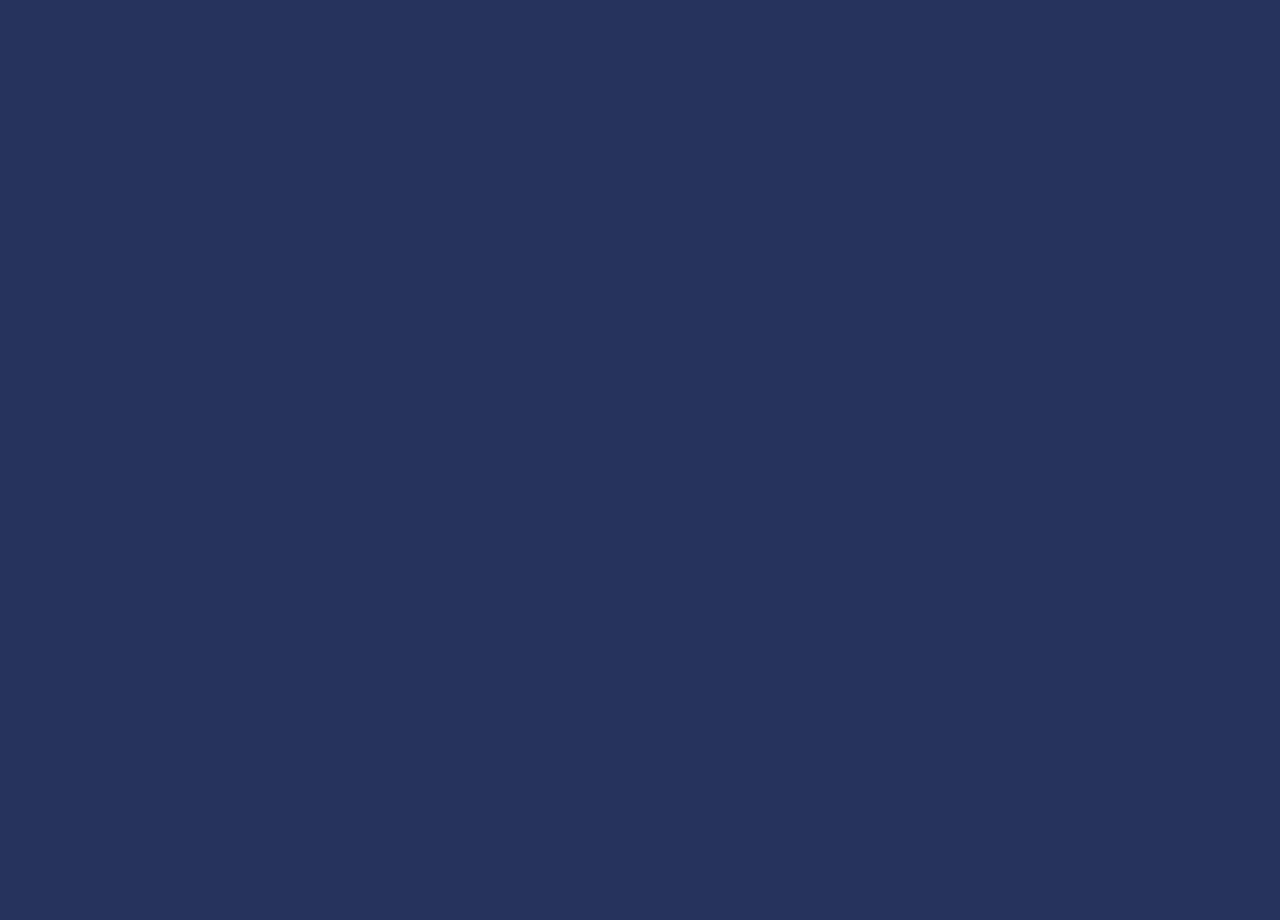
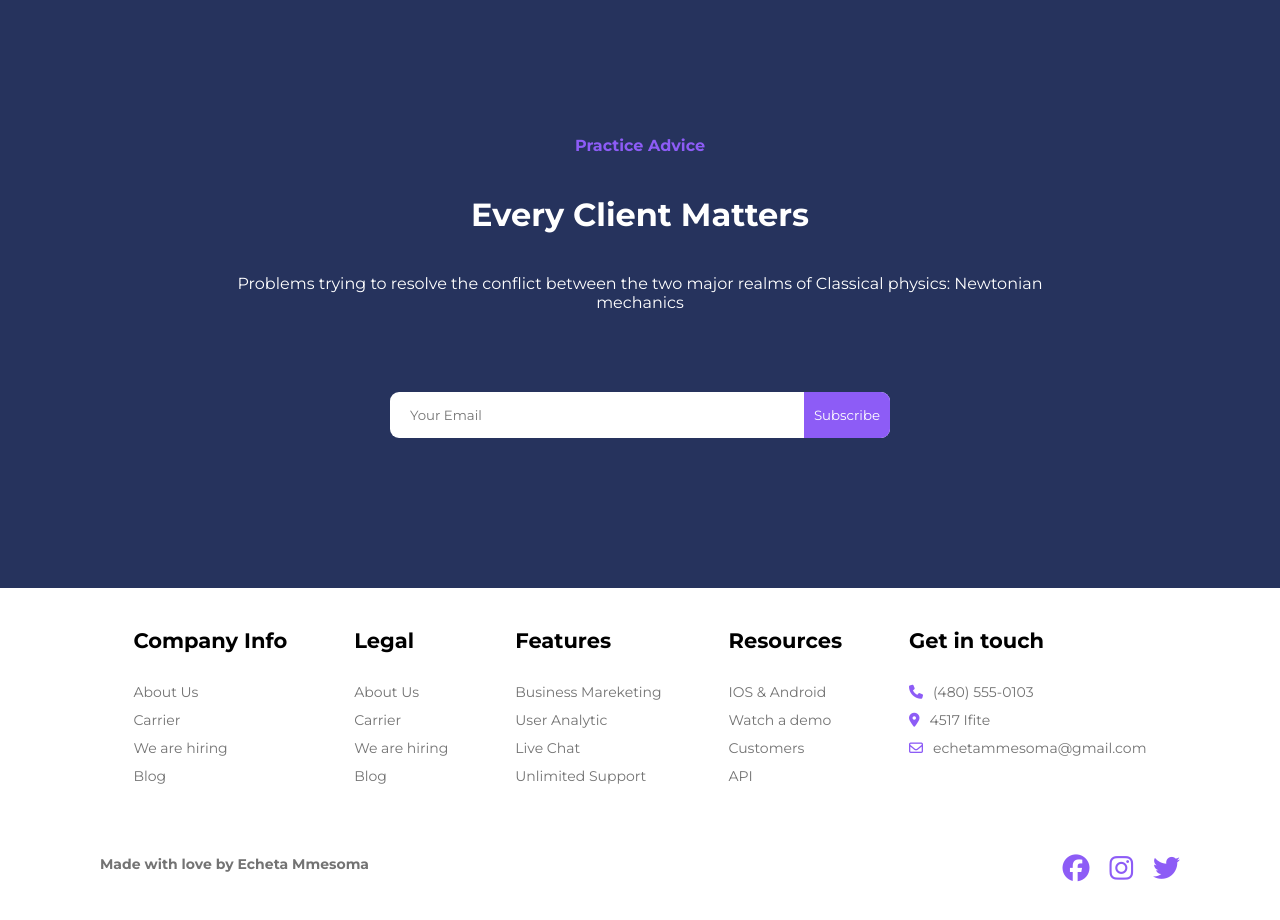
Before and after one commit to SanTeeee/student-website, a React (Create React App) app: page / in a window 1280 px wide. Shown: the part 6400-7320 px from the top of the page. Before the commit the page ends 6301 px from the top, so only its background shows below. Built offline with nearby package versions, Linux system fonts and the light colour scheme.

Commit message:
All I can see is a complete website ;)

```diff
--- a/public/styles.css
+++ b/public/styles.css
@@ -567,6 +567,97 @@ div.money :last-child{
 .anWrap p:last-child{
     font-weight: 700;
 }
+
+.inputHolder{
+    display: flex;
+    justify-content: center;
+    align-items: center;
+    width: 100%;
+
+}
+.inputer{
+    position: relative;
+    align-items: center;
+    justify-content: flex-end;
+    display: flex;
+}
+.inputer input{
+    width: 500px;
+    padding: 15px 0 15px 20px;
+    outline: none;
+    border-radius: 9px;
+    border: none;
+    transition: .2s;
+    font-family: montserrat;
+}
+
+.inputer input:focus{
+    box-shadow: 0 0 10px .5px #8D5CF6;
+    border: none;
+}
+.inputer button{
+    position: absolute;
+    padding: 15px 10px;
+    background-color: #8D5CF6;
+    color: #fff;
+    border: none;
+    outline: none;
+    border-radius: 0 9px 9px 0;
+    font-family: montserrat;
+}
+
+.footerCont{
+    display: flex;
+    justify-content: center;
+    width: 100%;
+    flex-direction: column;
+    background-color: #fff;
+    margin-top: 150px;
+    padding: 40px 100px;
+    gap: 70px ;
+    font-size: 14px;
+}
+
+.footerCont i{
+    color: #8D5CF6;
+}
+
+.footerUpFirstColumn i{
+    margin-right: 10px;
+}
+.footerUp{
+    display: flex;
+    justify-content: space-around;
+}
+.footerUp h2{
+    margin-bottom: 20px;
+}
+.footerUpFirstColumn{
+    display: flex;
+    flex-direction: column;
+    row-gap: 10px;
+}
+
+.footerUpFirstColumn a{
+    color: #737373;
+}
+
+.footerDown{
+    display: flex;
+    justify-content: space-between;
+    color: #737373;
+    width: 100%;
+}
+.footerDown p{
+    font-weight: 700;
+}
+
+.footerIcons{
+    display: flex;
+    gap: 20px;
+    font-size: 27px;
+    color: #8D5CF6;
+}
 @media screen and  (max-width:1200px)  {
     header{
         align-items: flex-start;
@@ -721,6 +812,11 @@ div.money :last-child{
         align-items: center;
         row-gap: 90px;
     }
+    .footerCont{
+        padding: 20px 50px;
+        gap: 70px ;
+        font-size: 13px;
+    }
 }
 
 @media screen and (max-width:950px){
@@ -772,6 +868,31 @@ div.money :last-child{
     .card3InfoWrapper{
         width: 400px;
     }
+    .footerCont{
+        font-size: 15px;
+    }
+    .footerUp{
+        display: flex;
+        flex-direction: column;
+        align-items: center;
+        gap: 0;
+    }
+    .footerUp h2{
+        margin-bottom: 8px;
+    }
+    .footerUpFirstColumn{
+        align-items: center;
+        row-gap: 5px;
+        margin-bottom: 55px;
+    }
+
+
+
+
+
+
+
+
 
 
 }
@@ -833,9 +954,9 @@ div.money :last-child{
     }
 
     .card4Wrapper{
-        width: 80%;
+        width: 450px;
         padding: 20px;
-        padding: 50px 0;
+        padding: 30px 0;
     }
     .card4Flexer{
         display: flex;
@@ -851,4 +972,14 @@ div.money :last-child{
 .anWrap p:first-child{
     width: 350px;
 }
+
+.inputer input{
+    width: 350px;
 }
+
+.footerCont{
+    padding: 10px 30px;
+    width: 100%;
+    margin-top: 50px;
+}
+}
--- a/src/App.jsx
+++ b/src/App.jsx
@@ -6,6 +6,8 @@ import Card2 from "./card2";
 import Watch from "./watch";
 import Card3 from "./card3";
 import Card4 from "./card4";
+import Input from "./input";
+import Footer from "./footer";
 
 function App(){
     return (
@@ -19,6 +21,9 @@ function App(){
                 <Card3></Card3>
                 <Practice></Practice>
                 <Card4></Card4>
+                <Practice></Practice>
+                <Input></Input>
+                <Footer></Footer>
             </div>
 
         )
--- /dev/null
+++ b/src/footer.jsx
@@ -0,0 +1,56 @@
+import React from "react";
+
+
+
+function Footer(){
+    return (
+        <div className="footerCont">
+            <div className="footerUp">
+                <div className="footerUpFirstColumn">
+                    <h2>Company Info</h2>
+                    <a href="#">About Us</a>
+                    <a href="#">Carrier</a>
+                    <a href="#">We are hiring</a>
+                    <a href="#">Blog</a>
+                </div>
+                <div className="footerUpFirstColumn">
+                    <h2>Legal</h2>
+                    <a href="#">About Us</a>
+                    <a href="#">Carrier</a>
+                    <a href="#">We are hiring</a>
+                    <a href="#">Blog</a>
+                </div>
+                <div className="footerUpFirstColumn">
+                    <h2>Features</h2>
+                    <a href="#">Business Mareketing</a>
+                    <a href="#">User Analytic</a>
+                    <a href="#">Live Chat</a>
+                    <a href="#">Unlimited Support</a>
+                </div>
+                <div className="footerUpFirstColumn">
+                    <h2>Resources</h2>
+                    <a href="#">IOS & Android</a>
+                    <a href="#">Watch a demo</a>
+                    <a href="#">Customers</a>
+                    <a href="#">API</a>
+                </div>
+                <div className="footerUpFirstColumn">
+                    <h2>Get in touch</h2>
+                    <a href="#"><i class="fa-solid fa-phone"></i>(480) 555-0103</a>
+                    <a href="#"><i class="fa-solid fa-location-dot"></i>4517 Ifite</a>
+                    <a href="mailto:echetammesoma@gamil.com"><i class="fa-regular fa-envelope"></i>echetammesoma@gmail.com</a>
+                </div>
+            </div>
+            <div className="footerDown">
+                <p>Made with love by Echeta Mmesoma</p>
+                <span className="footerIcons">
+                    <i class="fa-brands fa-facebook"></i>
+                    <i class="fa-brands fa-instagram"></i>
+                    <i class="fa-brands fa-twitter"></i>
+                </span>
+            </div>
+        </div>
+    )
+}
+
+export default Footer;
--- /dev/null
+++ b/src/input.jsx
@@ -0,0 +1,17 @@
+import React from "react";
+
+
+function Input(){
+    return (
+        <div className="inputHolder">
+            <form className="inputer">
+                <input placeholder="Your Email" required type="email"/>
+                <button>Subscribe</button>
+
+            </form>
+
+        </div>
+    )
+}
+
+export default Input;
```
